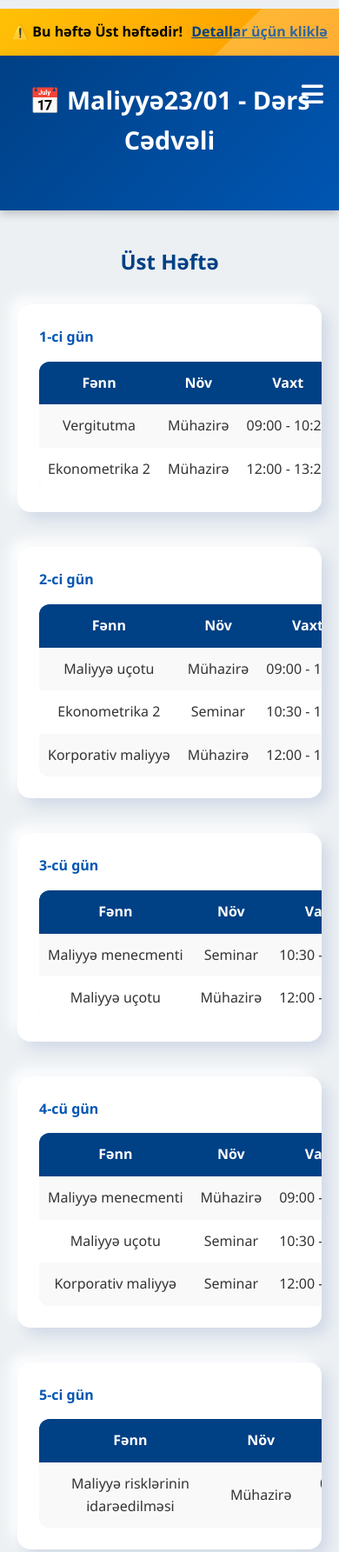
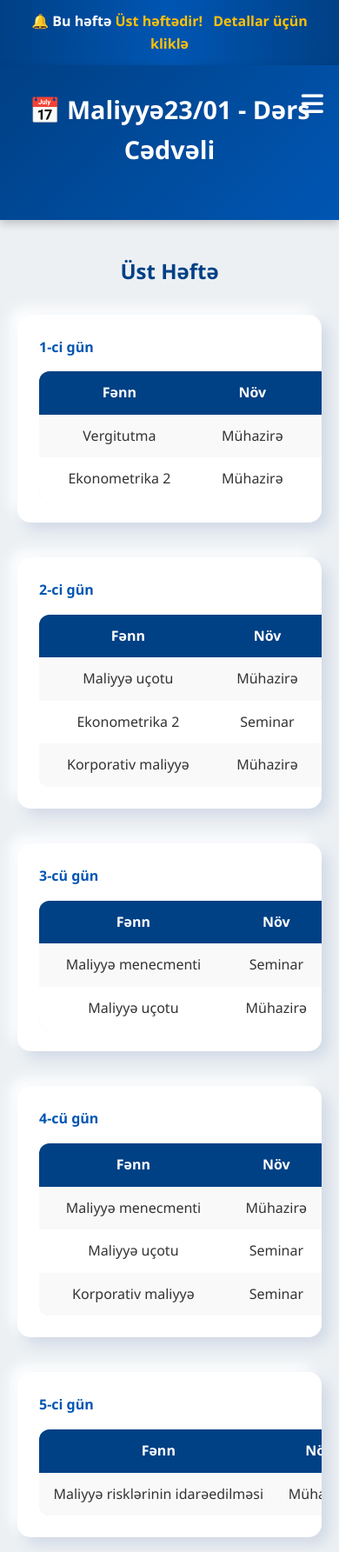
Before and after one commit to yusifbagisov24/Maliyy-23-01, a plain HTML site: page cedvel.html in a window 390 px wide. Shown: the top 1785 px of the page at 87% size. Drawn offline with Linux system fonts and the light colour scheme.

Commit message:
Add files via upload

```diff
--- a/cedvel.html
+++ b/cedvel.html
@@ -15,6 +15,28 @@
       color: #333;
       line-height: 1.6;
       transition: background 0.3s, color 0.3s;
+    }
+
+    /* ===================== ANİMASİYALI ALERT ===================== */
+    .floating-alert {
+      background: linear-gradient(90deg, #004085, #0056b3, #004085);
+      color: #fff;
+      padding: 12px 18px;
+      text-align: center;
+      font-weight: bold;
+      animation: gradientMove 4s linear infinite;
+      box-shadow: 0 4px 10px rgba(0,0,0,0.2);
+    }
+    .floating-alert a {
+      color: #ffc107;
+      text-decoration: none;
+      font-weight: 600;
+      margin-left: 8px;
+    }
+    @keyframes gradientMove {
+      0% { background-position: 0% 50%; }
+      50% { background-position: 100% 50%; }
+      100% { background-position: 0% 50%; }
     }
 
     /* ===================== HEADER və NAV ===================== */
@@ -42,42 +64,6 @@
       header { padding: 28px 0 50px; }
     }
 
-    /* ===================== ÜST HƏFTƏ ALERTİ ===================== */
-    .floating-alert {
-      background: linear-gradient(135deg, #ffc107, #ff9800);
-      color: #000;
-      text-align: center;
-      padding: 14px 10px;
-      font-weight: 600;
-      position: relative;
-      overflow: hidden;
-      animation: fadeSlide 1s ease-out;
-      margin-top: 10px;
-    }
-    .floating-alert::before {
-      content: "";
-      position: absolute;
-      top: 0; left: -50%;
-      width: 200%; height: 100%;
-      background: rgba(255,255,255,0.2);
-      transform: skewX(-45deg);
-      animation: shine 4s infinite;
-    }
-    @keyframes shine {
-      0% { left: -50%; }
-      50% { left: 100%; }
-      100% { left: 100%; }
-    }
-    @keyframes fadeSlide {
-      from { opacity: 0; transform: translateY(-15px); }
-      to { opacity: 1; transform: translateY(0); }
-    }
-    .floating-alert a {
-      color: #004085;
-      text-decoration: underline;
-      margin-left: 6px;
-    }
-
     /* ===================== ANA HİSSƏ ===================== */
     main { max-width:1000px; margin:40px auto; padding:0 20px; }
     h3 { text-align:center; color:#004085; margin-bottom:30px; font-size:1.5em; }
@@ -89,8 +75,7 @@
       padding:25px;
       box-shadow:8px 8px 16px #d1d9e6, -8px -8px 16px #ffffff;
       transition:transform 0.3s, box-shadow 0.3s;
-      overflow-x: auto;
-      -webkit-overflow-scrolling: touch;
+      overflow-x: auto; /* mobil üçün sürüşmə */
     }
     .day-card:hover {
       transform:translateY(-5px);
@@ -100,21 +85,20 @@
 
     table {
       width:100%;
-      min-width:500px;
+      min-width:600px;
       border-collapse:collapse;
-      display:block;
-      border-radius:12px; overflow:hidden;
+      border-radius:12px;
+      overflow:hidden;
       box-shadow:inset 2px 2px 5px #d1d9e6, inset -2px -2px 5px #ffffff;
+      table-layout: auto;
     }
-    th, td { padding:12px 10px; text-align:center; }
-    th { background-color:#004085; color:#fff; font-weight:600; }
+    th, td { padding:12px 10px; text-align:center; white-space:nowrap; }
+    th {
+      background-color:#004085; color:#fff; font-weight:600;
+    }
     tr:nth-child(even) td { background-color:#f9f9f9; }
     tr:nth-child(odd) td { background-color:#ffffff; }
     tr:hover td { background-color:#e8f0fe; transition:0.3s; }
-
-    /* Scroll bar dizaynı */
-    .day-card::-webkit-scrollbar { height:6px; }
-    .day-card::-webkit-scrollbar-thumb { background-color:rgba(0,0,0,0.2); border-radius:3px; }
 
     /* ===================== FOOTER ===================== */
     footer {
@@ -132,13 +116,18 @@
     body.dark-theme table tr:nth-child(odd) td { background-color:#1f1f1f; }
     body.dark-theme table tr:hover td { background-color:#3a3a3a; }
     body.dark-theme footer { background:#1a1a1a; }
+
+    @media (min-width: 1000px) {
+      main { max-width: 1100px; }
+    }
   </style>
 </head>
 <body>
 
-  <!-- 🔶 Yuxarıda Üst Həftə Alerti -->
+  <!-- 🔵 ANİMASİYALI BANNER -->
   <div class="floating-alert">
-    ⚠️ <strong>Bu həftə Üst həftədir!</strong> <a href="elanlar.html">Detallar üçün kliklə</a>
+    🔔 Bu həftə <span style="color:#ffc107;">Üst həftədir!</span>
+    <a href="elanlar.html">Detallar üçün kliklə</a>
   </div>
 
   <header>
@@ -156,28 +145,112 @@
   <main>
     <h3>Üst Həftə</h3>
 
-    <!-- Üst həftə bütün günlər -->
-    <div class="day-card"><h4>1-ci gün</h4><table><tr><th>Fənn</th><th>Növ</th><th>Vaxt</th><th>Auditoriya</th></tr><tr><td>Vergitutma</td><td>Mühazirə</td><td>09:00 - 10:20</td><td>601M</td></tr><tr><td>Ekonometrika 2</td><td>Mühazirə</td><td>12:00 - 13:20</td><td>508M</td></tr></table></div>
+    <!-- 🔹 1-ci Gün -->
+    <div class="day-card">
+      <h4>1-ci gün</h4>
+      <table>
+        <tr><th>Fənn</th><th>Növ</th><th>Vaxt</th><th>Auditoriya</th></tr>
+        <tr><td>Vergitutma</td><td>Mühazirə</td><td>09:00 - 10:20</td><td>601M</td></tr>
+        <tr><td>Ekonometrika 2</td><td>Mühazirə</td><td>12:00 - 13:20</td><td>508M</td></tr>
+      </table>
+    </div>
 
-    <div class="day-card"><h4>2-ci gün</h4><table><tr><th>Fənn</th><th>Növ</th><th>Vaxt</th><th>Auditoriya</th></tr><tr><td>Maliyyə uçotu</td><td>Mühazirə</td><td>09:00 - 10:20</td><td>410M</td></tr><tr><td>Ekonometrika 2</td><td>Seminar</td><td>10:30 - 11:50</td><td>424S</td></tr><tr><td>Korporativ maliyyə</td><td>Mühazirə</td><td>12:00 - 13:20</td><td>508M</td></tr></table></div>
+    <!-- 🔹 2-ci Gün -->
+    <div class="day-card">
+      <h4>2-ci gün</h4>
+      <table>
+        <tr><th>Fənn</th><th>Növ</th><th>Vaxt</th><th>Auditoriya</th></tr>
+        <tr><td>Maliyyə uçotu</td><td>Mühazirə</td><td>09:00 - 10:20</td><td>410M</td></tr>
+        <tr><td>Ekonometrika 2</td><td>Seminar</td><td>10:30 - 11:50</td><td>424S</td></tr>
+        <tr><td>Korporativ maliyyə</td><td>Mühazirə</td><td>12:00 - 13:20</td><td>508M</td></tr>
+      </table>
+    </div>
 
-    <div class="day-card"><h4>3-cü gün</h4><table><tr><th>Fənn</th><th>Növ</th><th>Vaxt</th><th>Auditoriya</th></tr><tr><td>Maliyyə menecmenti</td><td>Seminar</td><td>10:30 - 11:50</td><td>511S</td></tr><tr><td>Maliyyə uçotu</td><td>Mühazirə</td><td>12:00 - 13:20</td><td>410M</td></tr></table></div>
+    <!-- 🔹 3-cü Gün -->
+    <div class="day-card">
+      <h4>3-cü gün</h4>
+      <table>
+        <tr><th>Fənn</th><th>Növ</th><th>Vaxt</th><th>Auditoriya</th></tr>
+        <tr><td>Maliyyə menecmenti</td><td>Seminar</td><td>10:30 - 11:50</td><td>511S</td></tr>
+        <tr><td>Maliyyə uçotu</td><td>Mühazirə</td><td>12:00 - 13:20</td><td>410M</td></tr>
+      </table>
+    </div>
 
-    <div class="day-card"><h4>4-cü gün</h4><table><tr><th>Fənn</th><th>Növ</th><th>Vaxt</th><th>Auditoriya</th></tr><tr><td>Maliyyə menecmenti</td><td>Mühazirə</td><td>09:00 - 10:30</td><td>203M</td></tr><tr><td>Maliyyə uçotu</td><td>Seminar</td><td>10:30 - 11:50</td><td>419S</td></tr><tr><td>Korporativ maliyyə</td><td>Seminar</td><td>12:00 - 13:20</td><td>426S</td></tr></table></div>
+    <!-- 🔹 4-cü Gün -->
+    <div class="day-card">
+      <h4>4-cü gün</h4>
+      <table>
+        <tr><th>Fənn</th><th>Növ</th><th>Vaxt</th><th>Auditoriya</th></tr>
+        <tr><td>Maliyyə menecmenti</td><td>Mühazirə</td><td>09:00 - 10:30</td><td>203M</td></tr>
+        <tr><td>Maliyyə uçotu</td><td>Seminar</td><td>10:30 - 11:50</td><td>419S</td></tr>
+        <tr><td>Korporativ maliyyə</td><td>Seminar</td><td>12:00 - 13:20</td><td>426S</td></tr>
+      </table>
+    </div>
 
-    <div class="day-card"><h4>5-ci gün</h4><table><tr><th>Fənn</th><th>Növ</th><th>Vaxt</th><th>Auditoriya</th></tr><tr><td>Maliyyə risklərinin idarəedilməsi</td><td>Mühazirə</td><td>09:00 - 10:20</td><td>601M</td></tr></table></div>
+    <!-- 🔹 5-ci Gün -->
+    <div class="day-card">
+      <h4>5-ci gün</h4>
+      <table>
+        <tr><th>Fənn</th><th>Növ</th><th>Vaxt</th><th>Auditoriya</th></tr>
+        <tr><td>Maliyyə risklərinin idarəedilməsi</td><td>Mühazirə</td><td>09:00 - 10:20</td><td>601M</td></tr>
+      </table>
+    </div>
 
     <h3>Alt Həftə</h3>
 
-    <div class="day-card"><h4>1-ci gün</h4><table><tr><th>Fənn</th><th>Növ</th><th>Vaxt</th><th>Auditoriya</th></tr><tr><td>Vergitutma</td><td>Mühazirə</td><td>09:00 - 10:20</td><td>601M</td></tr><tr><td>Ekonometrika 2</td><td>Mühazirə</td><td>12:00 - 13:20</td><td>508M</td></tr></table></div>
+<!-- 🔹 1-ci Gün -->
+<div class="day-card">
+  <h4>1-ci gün</h4>
+  <table>
+    <tr><th>Fənn</th><th>Növ</th><th>Vaxt</th><th>Auditoriya</th></tr>
+    <tr><td>Vergitutma</td><td>Mühazirə</td><td>09:00 - 10:20</td><td>601M</td></tr>
+    <tr><td>Ekonometrika 2</td><td>Mühazirə</td><td>12:00 - 13:20</td><td>508M</td></tr>
+  </table>
+</div>
 
-    <div class="day-card"><h4>2-ci gün</h4><table><tr><th>Fənn</th><th>Növ</th><th>Vaxt</th><th>Auditoriya</th></tr><tr><td>Maliyyə uçotu</td><td>Mühazirə</td><td>09:00 -10:20</td><td>410M</td></tr><tr><td>Ekonometrika 2</td><td>Seminar</td><td>10:30 - 11:50</td><td>424S</td></tr><tr><td>Korporativ maliyyə</td><td>Mühazirə</td><td>12:00 - 13:20</td><td>508M</td></tr></table></div>
+<!-- 🔹 2-ci Gün -->
+<div class="day-card">
+  <h4>2-ci gün</h4>
+  <table>
+    <tr><th>Fənn</th><th>Növ</th><th>Vaxt</th><th>Auditoriya</th></tr>
+    <tr><td>Maliyyə uçotu</td><td>Mühazirə</td><td>09:00 - 10:20</td><td>410M</td></tr>
+    <tr><td>Ekonometrika 2</td><td>Seminar</td><td>10:30 - 11:50</td><td>424S</td></tr>
+    <tr><td>Korporativ maliyyə</td><td>Mühazirə</td><td>12:00 - 13:20</td><td>508M</td></tr>
+  </table>
+</div>
 
-    <div class="day-card"><h4>3-cü gün</h4><table><tr><th>Fənn</th><th>Növ</th><th>Vaxt</th><th>Auditoriya</th></tr><tr><td>Ekonometrika 2</td><td>Mühazirə</td><td>09:00 - 10:20</td><td>320M</td></tr><tr><td>Vergitutma</td><td>Seminar</td><td>10:30 - 11:50</td><td>422S</td></tr><tr><td>Korporativ maliyyə</td><td>Mühazirə</td><td>12:00 - 13:20</td><td>421M</td></tr></table></div>
+<!-- 🔹 3-cü Gün -->
+<div class="day-card">
+  <h4>3-cü gün</h4>
+  <table>
+    <tr><th>Fənn</th><th>Növ</th><th>Vaxt</th><th>Auditoriya</th></tr>
+    <tr><td>Ekonometrika 2</td><td>Mühazirə</td><td>09:00 - 10:20</td><td>320M</td></tr>
+    <tr><td>Vergitutma</td><td>Seminar</td><td>10:30 - 11:50</td><td>422S</td></tr>
+    <tr><td>Korporativ maliyyə</td><td>Mühazirə</td><td>12:00 - 13:20</td><td>421M</td></tr>
+  </table>
+</div>
 
-    <div class="day-card"><h4>4-cü gün</h4><table><tr><th>Fənn</th><th>Növ</th><th>Vaxt</th><th>Auditoriya</th></tr><tr><td>Maliyyə menecmenti</td><td>Mühazirə</td><td>09:00 - 10:30</td><td>203M</td></tr><tr><td>Maliyyə uçotu</td><td>Seminar</td><td>10:30 - 11:50</td><td>419S</td></tr><tr><td>Korporativ maliyyə</td><td>Seminar</td><td>12:00 - 13:20</td><td>426S</td></tr></table></div>
+<!-- 🔹 4-cü Gün -->
+<div class="day-card">
+  <h4>4-cü gün</h4>
+  <table>
+    <tr><th>Fənn</th><th>Növ</th><th>Vaxt</th><th>Auditoriya</th></tr>
+    <tr><td>Maliyyə menecmenti</td><td>Mühazirə</td><td>09:00 - 10:30</td><td>203M</td></tr>
+    <tr><td>Maliyyə uçotu</td><td>Seminar</td><td>10:30 - 11:50</td><td>419S</td></tr>
+    <tr><td>Korporativ maliyyə</td><td>Seminar</td><td>12:00 - 13:20</td><td>426S</td></tr>
+  </table>
+</div>
 
-    <div class="day-card"><h4>5-ci gün</h4><table><tr><th>Fənn</th><th>Növ</th><th>Vaxt</th><th>Auditoriya</th></tr><tr><td>Maliyyə risklərinin idarəedilməsi</td><td>Mühazirə</td><td>09:00 - 10:20</td><td>601M</td></tr><tr><td>Maliyyə risklərinin idarəedilməsi</td><td>Seminar</td><td>12:00 - 13:20</td><td>410S</td></tr></table></div>
+<!-- 🔹 5-ci Gün -->
+<div class="day-card">
+  <h4>5-ci gün</h4>
+  <table>
+    <tr><th>Fənn</th><th>Növ</th><th>Vaxt</th><th>Auditoriya</th></tr>
+    <tr><td>Maliyyə risklərinin idarəedilməsi</td><td>Mühazirə</td><td>09:00 - 10:20</td><td>601M</td></tr>
+    <tr><td>Maliyyə risklərinin idarəedilməsi</td><td>Seminar</td><td>12:00 - 13:20</td><td>410S</td></tr>
+  </table>
+</div>
+
   </main>
 
   <footer>
@@ -189,13 +262,14 @@
   </footer>
 
   <script>
-    document.getElementById('themeToggle').onclick = (e) => {
+    const themeToggle = document.getElementById('themeToggle');
+    themeToggle.onclick = (e) => {
       e.preventDefault();
       document.body.classList.toggle('dark-theme');
     };
-    document.getElementById('menuToggle').onclick = () => {
-      document.getElementById('mainNav').classList.toggle('active');
-    };
+    const menuToggle = document.getElementById('menuToggle');
+    const mainNav = document.getElementById('mainNav');
+    menuToggle.onclick = () => mainNav.classList.toggle('active');
   </script>
 </body>
 </html>
```
